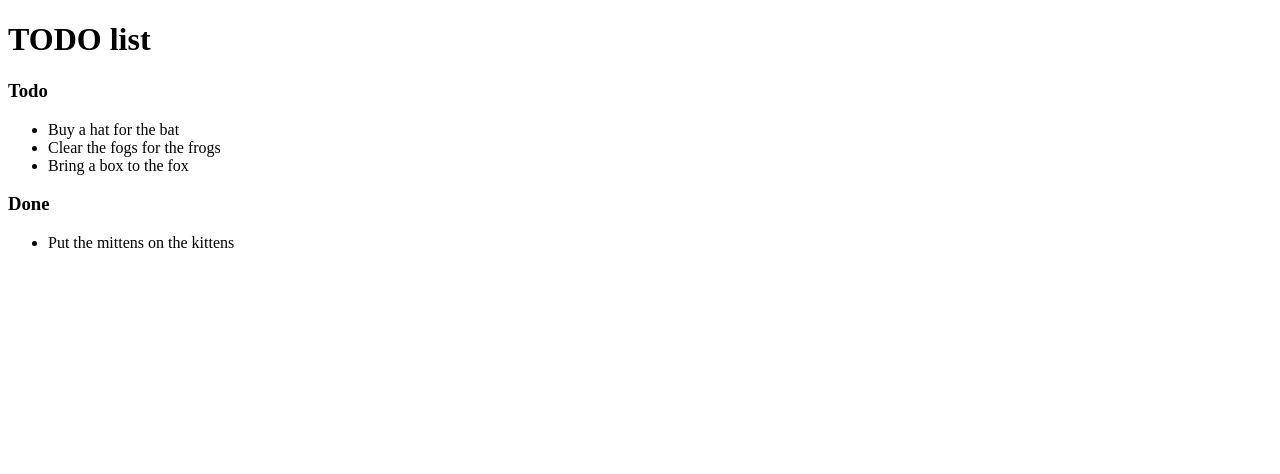
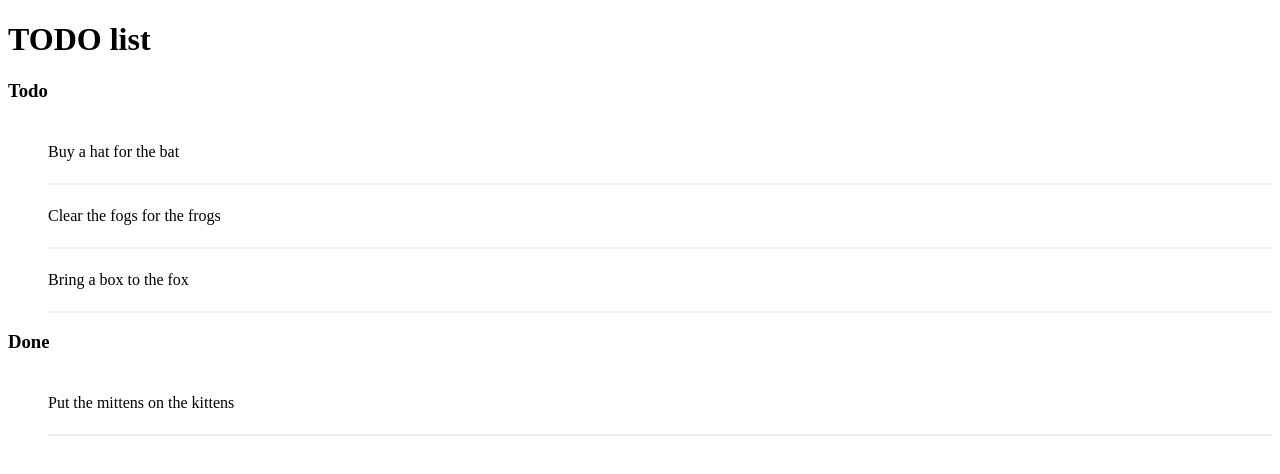
Before and after one commit to maxzanna/todo-list, a plain HTML site: page index.html in a window 1280 px wide. Drawn offline with Linux system fonts and the light colour scheme.

Commit message:
Try some conflict

```diff
--- a/index.html
+++ b/index.html
@@ -3,6 +3,19 @@
     <head>
         <meta charset="utf-8">
         <title>TODO list</title>
+        <style>
+        h1 {
+        text-align: left;
+        }
+        h3 {
+        text-transform: capitalize;
+        }
+        li {
+        overflow: hidden;
+        padding: 22px 0;
+        border-bottom: 2px solid #eee;
+        }
+        </style>
     </head>
     <body>
         <h1>TODO list</h1>
@@ -12,7 +25,7 @@
             <li>Clear the fogs for the frogs</li>
             <li>Bring a box to the fox</li>
         </ul>
-            <h3>Done</h3>
+        <h3>Done</h3>
         <ul>
             <li>Put the mittens on the kittens</li>
         </ul>
```
